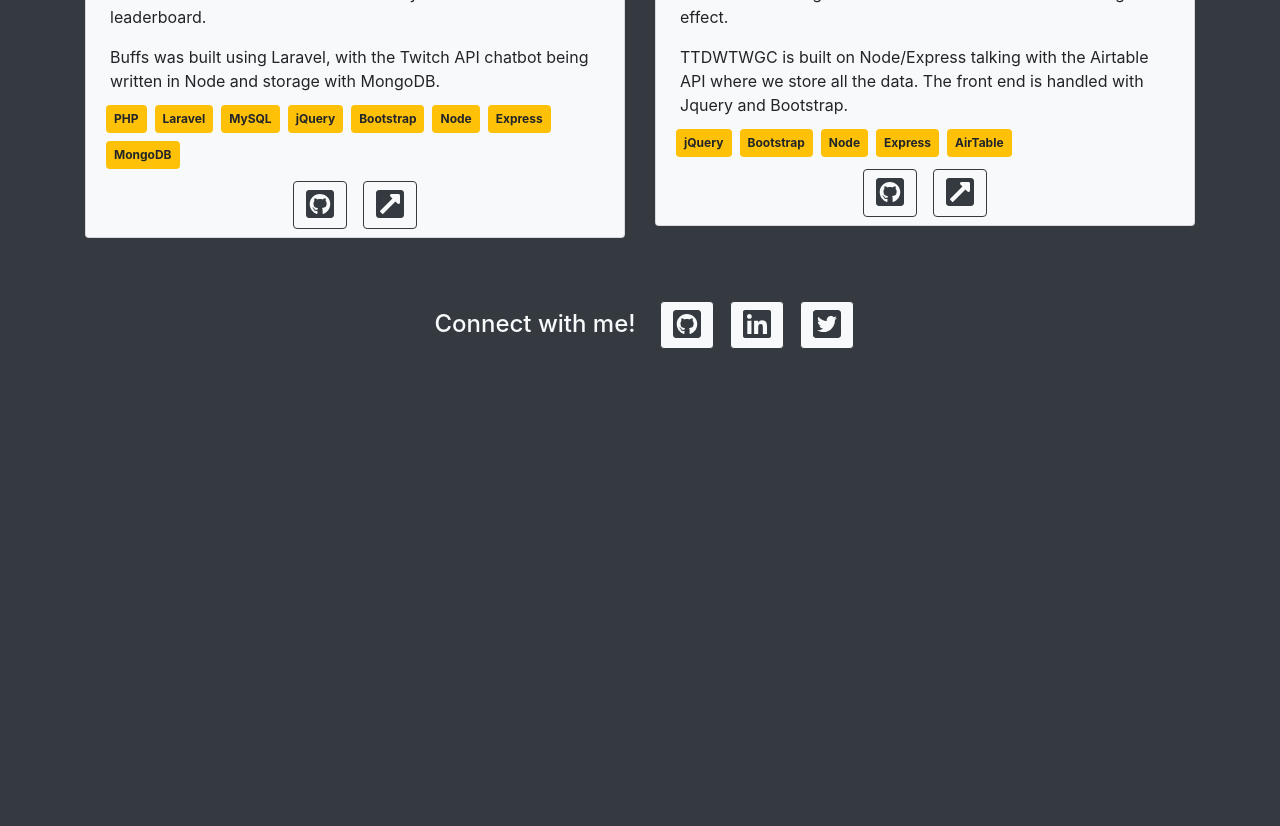
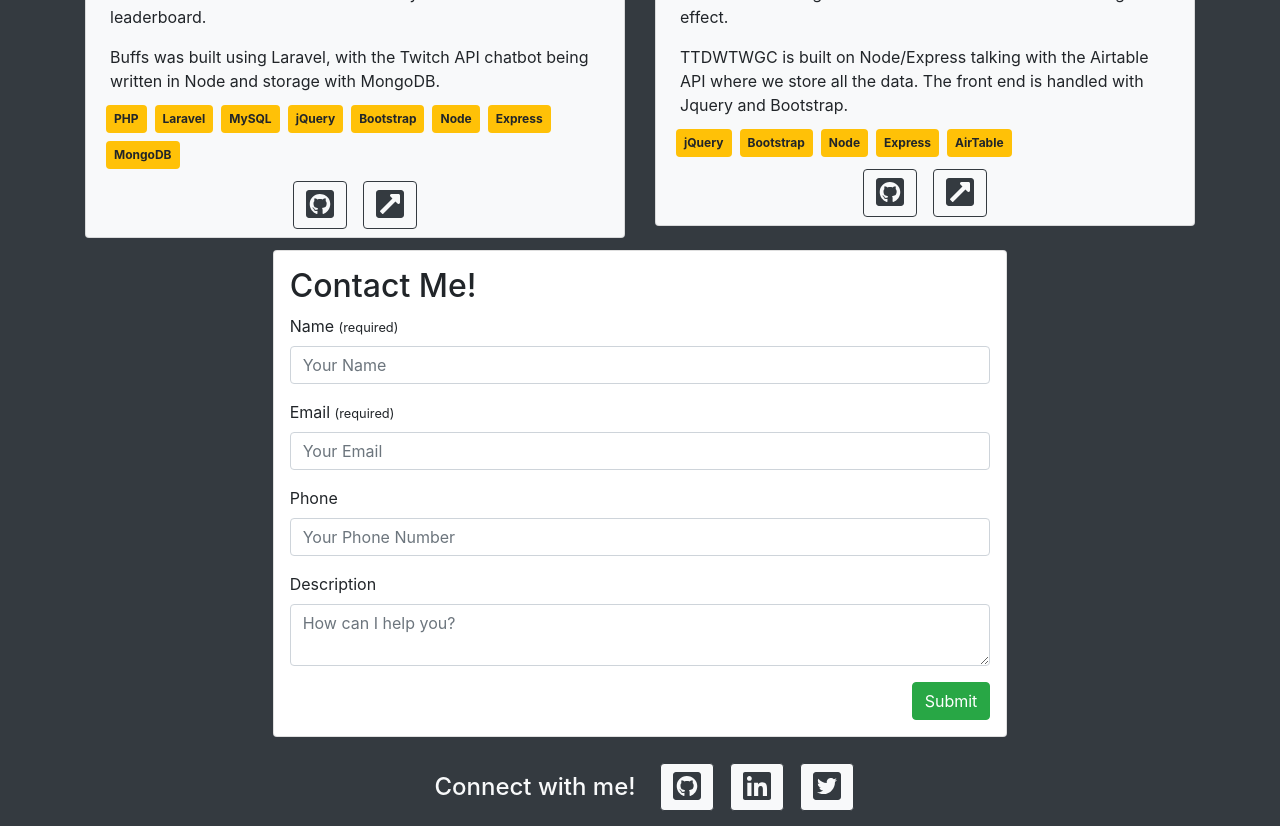
Before and after one commit to GV14982/gvasquez-dev, a React (Create React App) app: page / in a window 1280 px wide. Shown: the part 960-1786 px from the top of the page. Before the commit the page ends 1323 px from the top, so only its background shows below. Built offline with nearby package versions, Linux system fonts and the light colour scheme; no server answers.

Commit message:
💄 Added contact card back

```diff
--- a/src/App.css
+++ b/src/App.css
@@ -39,6 +39,32 @@ body::-webkit-scrollbar-thumb {
   border: #343a40 solid 1.3px;
 }
 
+.thank {
+  margin-top: -15vh;
+}
+
+.thank-animation {
+  animation: thanks 5s ease-in-out 1;
+}
+
+@keyframes thanks {
+  0% {
+    margin-top: -15vh;
+  }
+
+  15% {
+    margin-top: 1.3vh;
+  }
+
+  85% {
+    margin-top: 1.3vh;
+  }
+
+  100% {
+    margin-top: -15vh;
+  }
+}
+
 @keyframes rotate {
   0% {
     transform: rotate(0deg);
--- a/src/App.js
+++ b/src/App.js
@@ -1,4 +1,4 @@
-import React, { useEffect, useState, Fragment } from 'react';
+import React, { Fragment } from 'react';
 import 'bootstrap/dist/css/bootstrap.css';
 import './App.css';
 import { Header } from './components/Layout/Header';
@@ -23,15 +23,10 @@ library.add(
 function App() {
   return (
     <Fragment>
-      {/* <div>
-        <Contact />
-      </div>
-      <button className='contact-button' onClick={(e) => onClick()}>
-        Contact
-      </button> */}
       <div className='container pb-2'>
         <Header />
         <Body />
+        <Contact />
         <Footer />
       </div>
     </Fragment>
--- a/src/components/Contact/Contact.js
+++ b/src/components/Contact/Contact.js
@@ -1,6 +1,5 @@
 import React, { useState } from 'react';
 import Airtable from 'airtable';
-import { useSpring, animated } from 'react-spring';
 var base = new Airtable({ apiKey: process.env.REACT_APP_KEY }).base(
   'appLytH43z5MMPuPn'
 );
@@ -35,7 +34,7 @@ export const Contact = () => {
   };
   const [formState, setFormState] = useState(initialState);
   const [submitted, setSubmitted] = useState(false);
-  const [display, setDisplay] = useState(false);
+  const [error, setError] = useState(false);
 
   const onChange = (e) => {
     setFormState({
@@ -46,33 +45,35 @@ export const Contact = () => {
 
   const onSubmit = async (e) => {
     e.preventDefault();
+    try {
       await newAirtableRecord(formState);
-    setFormState(initialState);
       setSubmitted(true);
-    setDisplay(true);
       setTimeout(() => {
         setSubmitted(false);
-    }, 3000);
+      }, 5000);
+    } catch (err) {
+      console.error(err);
+      setError(true);
+      setTimeout(() => {
+        setError(false);
+      }, 5000);
+    }
+    setFormState(initialState);
     return false;
   };
 
-  const thanks = useSpring({
-    to: { marginTop: submitted ? '0vh' : '-15vh' },
-    onRest: () => {
-      if (!submitted) setDisplay(false);
-    },
-  });
-
   return (
-    <div className='contact'>
-      {display && (
-        <animated.div style={thanks} className='card thanks'>
-          <p className='card-text bg-dark'>
-            Thanks for submitting your inquiry!
-          </p>
-        </animated.div>
-      )}
-      <form className='p-1' onSubmit={onSubmit}>
+    <div className='row justify-content-center my-1 mx-1 overflow-hidden'>
+      <div
+        className={`alert alert-${error ? 'danger' : 'success'} thank ${
+          (submitted || error) && 'thank-animation'
+        }`}>
+        {error
+          ? 'Sorry, it seems like something went wrong. Please try again.'
+          : 'Thank you for reaching out. I will get back to you as soon as I can!'}
+      </div>
+      <form className='col-lg-8 card p-3 mb-3' onSubmit={onSubmit}>
+        <h2>Contact Me!</h2>
         <div className='form-group' onSubmit={(e) => e.preventDefault()}>
           <label htmlFor='name'>
             Name <small>(required)</small>
@@ -126,12 +127,14 @@ export const Contact = () => {
             onChange={onChange}
           />
         </div>
+        <div className='d-flex justify-content-end'>
           <input
             className='btn btn-success'
             id='submit'
             name='submit'
             type='submit'
           />
+        </div>
       </form>
     </div>
   );
--- a/src/components/Professional/Projects.js
+++ b/src/components/Professional/Projects.js
@@ -47,29 +47,29 @@ const TTDWTWGCDescription = () => {
   );
 };
 
-const NiceWordsDescription = () => {
-  return (
-    <div className='mx-4'>
-      <p className='card-text'>
-        Nice Words started as an email as a service product initially thought up
-        by{' '}
-        <ClickPopLink text='Chris Vasquez' url='https://twitter.com/clickpop' />
-        . I wanted to take the concept of having nice things to say, and allow
-        others to tap into that feature. So I built the Nice Words API, which is
-        a service that allows you to access our crowd funded compliments and
-        pleasentries for use in your application.
-      </p>
-      <p className='card-text'>
-        The Nice Words API is built on Node and Express utilizing OAuth for
-        authentication with analytics and rate limiting built in.
-      </p>
-    </div>
-  );
-};
+// const NiceWordsDescription = () => {
+//   return (
+//     <div className='mx-4'>
+//       <p className='card-text'>
+//         Nice Words started as an email as a service product initially thought up
+//         by{' '}
+//         <ClickPopLink text='Chris Vasquez' url='https://twitter.com/clickpop' />
+//         . I wanted to take the concept of having nice things to say, and allow
+//         others to tap into that feature. So I built the Nice Words API, which is
+//         a service that allows you to access our crowd funded compliments and
+//         pleasentries for use in your application.
+//       </p>
+//       <p className='card-text'>
+//         The Nice Words API is built on Node and Express utilizing OAuth for
+//         authentication with analytics and rate limiting built in.
+//       </p>
+//     </div>
+//   );
+// };
 
 export const Projects = () => {
   return (
-    <div className='row my-5'>
+    <div className='row'>
       <Project
         title='Buffs'
         subtitle='A platform to help streamers grow.'
```
Lines whose indentation alone changed are shown as unchanged.
